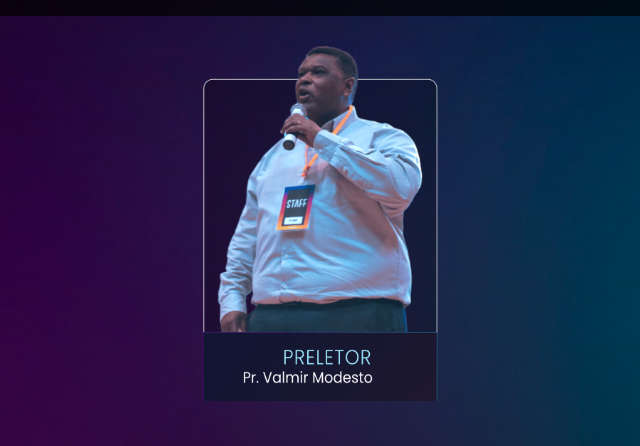
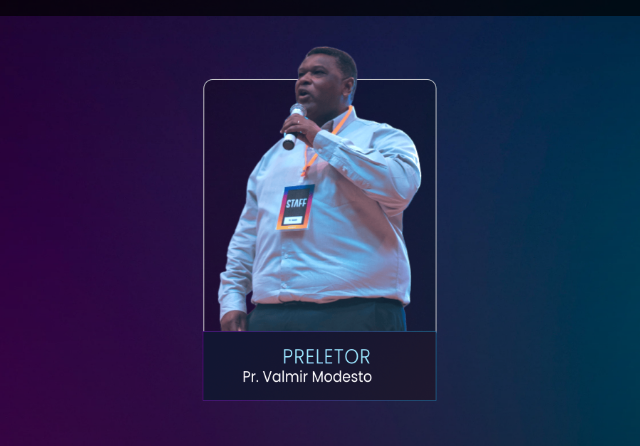
Before and after one commit to modestossm/Semininario-Page, a plain HTML site: page index.html in a window 1280 px wide. Shown: the part 784-1230 px from the top of the page, 320-960 px from the left. Drawn offline with nearby package versions, Linux system fonts and the light colour scheme.

Commit message:
minor fix: profile pic

```diff
--- a/index.html
+++ b/index.html
@@ -70,7 +70,7 @@
           <div class="text-light ">
               <div class="row justify-content-center mb-5">
                 <div class="col-10 col-md-7 col-lg-4">
-                  <img class="foto" src="./Assets/img/Preletor.png" alt="foto de perfil">
+                  <img class="foto" src="./Assets/img/Preletor_v2.png" alt="foto de perfil">
                 </div>
               </div>
 
```
Also changed, not shown: Assets/img/Preletor.png (deleted), Assets/img/Preletor_v2.png (added).
